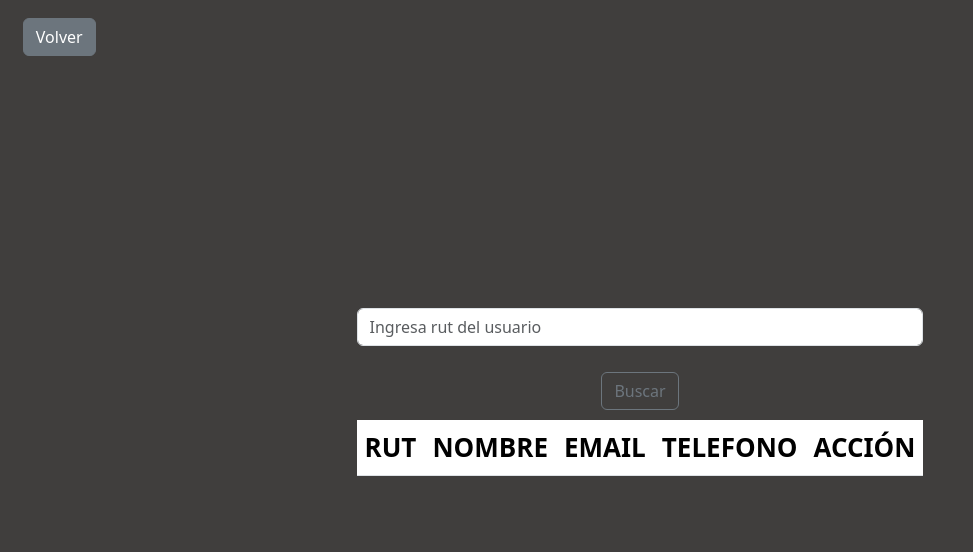
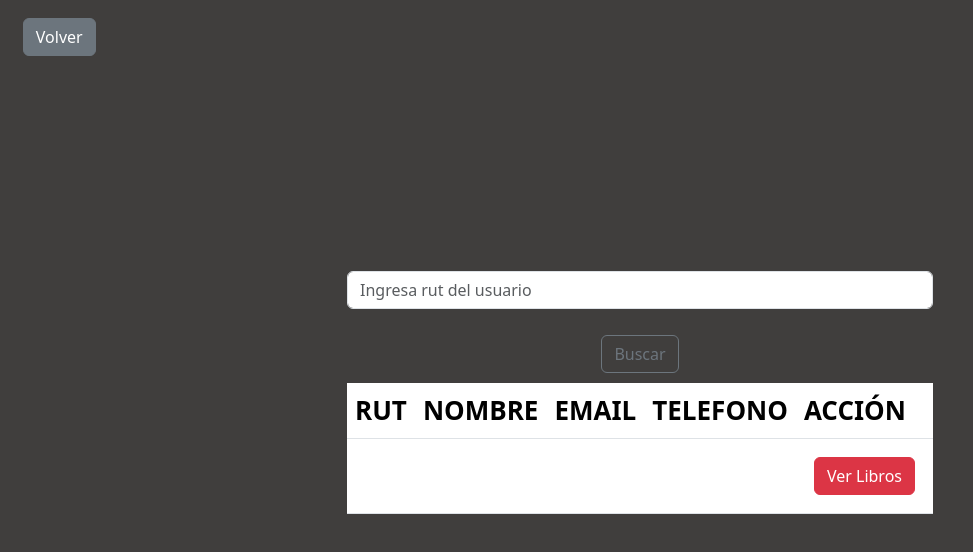
Before and after one commit to kelly-riv/react-inacap-prestamos, a React (Create React App) app: page /UserSearch in a window 1280 px wide. Shown: the top 552 px of the page, without its empty margins (0-973 px from the left). Built offline with nearby package versions, Linux system fonts and the light colour scheme.

Commit message:
mostrar users corregido

```diff
--- a/src/components/UsersSearch.js
+++ b/src/components/UsersSearch.js
@@ -23,13 +23,13 @@ const UserSearch = () => {
     })
       .then((response) => response.json())
       .then((data) => {
-        console.log(data);
-        if (Array.isArray(data) && data.length > 0) {
+        if (data.length == 0) {
+          setDataUser(data[0]);
+          alert(dataUser)
+          setMessage(<Alert variant="warning">Usuario no encontrado.</Alert>);
+         } else {
           setDataUser(data);
           setMessage(<Alert variant="success">Usuario encontrado correctamente.</Alert>);
-        } else {
-          setDataUser([]);
-          setMessage(<Alert variant="warning">Usuario no encontrado.</Alert>);
         }
       })
       .catch((error) => {
@@ -93,22 +93,22 @@ const UserSearch = () => {
               </tr>
             </thead>
             <tbody>
-              {dataUser.map((user) => (
-                <tr key={user.rut}>
-                  <td>{user.rut}</td>
-                  <td>{user.nombre}</td>
-                  <td>{user.email}</td>
-                  <td>{user.telefono}</td>
+
+                <tr key={dataUser.rut}>
+                  <td>{dataUser.rut}</td>
+                  <td>{dataUser.nombre}</td>
+                  <td>{dataUser.email}</td>
+                  <td>{dataUser.telefono}</td>
                   <td>
                     <Button
                       variant="danger"
-                      onClick={() => handleSubmitBooks(user.rut)}
+                      onClick={() => handleSubmitBooks(dataUser.rut)}
                     >
                       Ver Libros
                     </Button>
                   </td>
                 </tr>
-              ))}
+
             </tbody>
           </table>
         </div>
```
Also changed, not shown: 1 other file (tests, documents, lock files or other folders).
